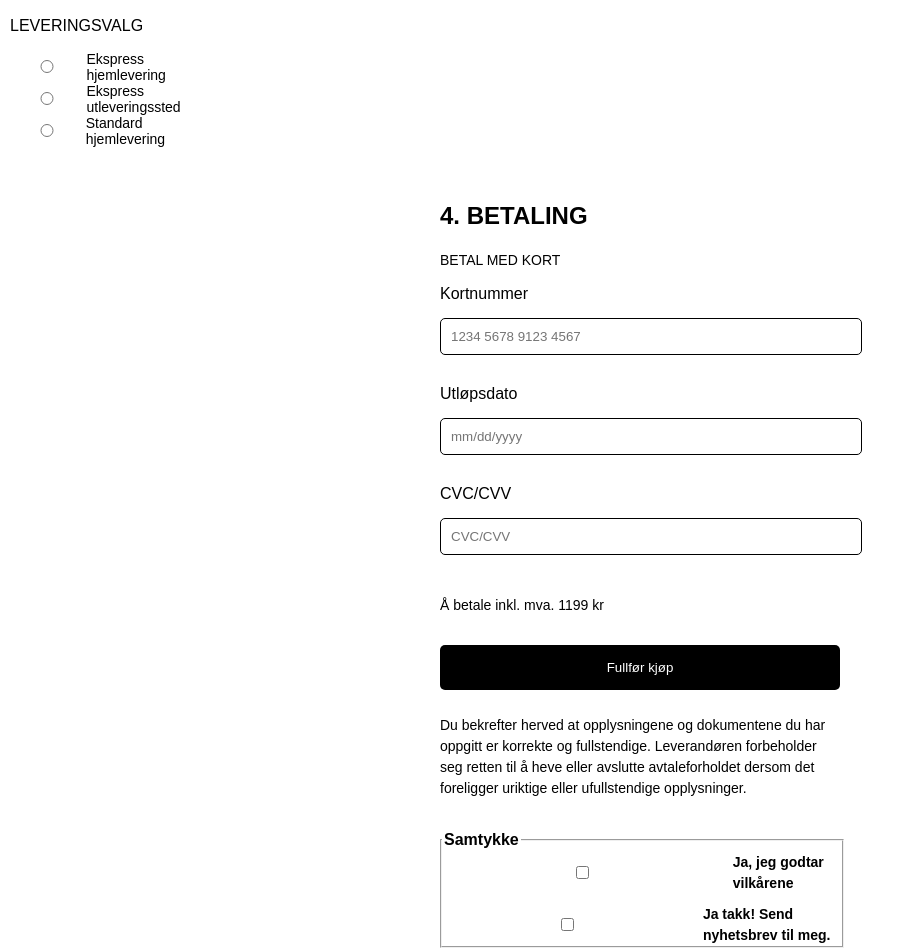
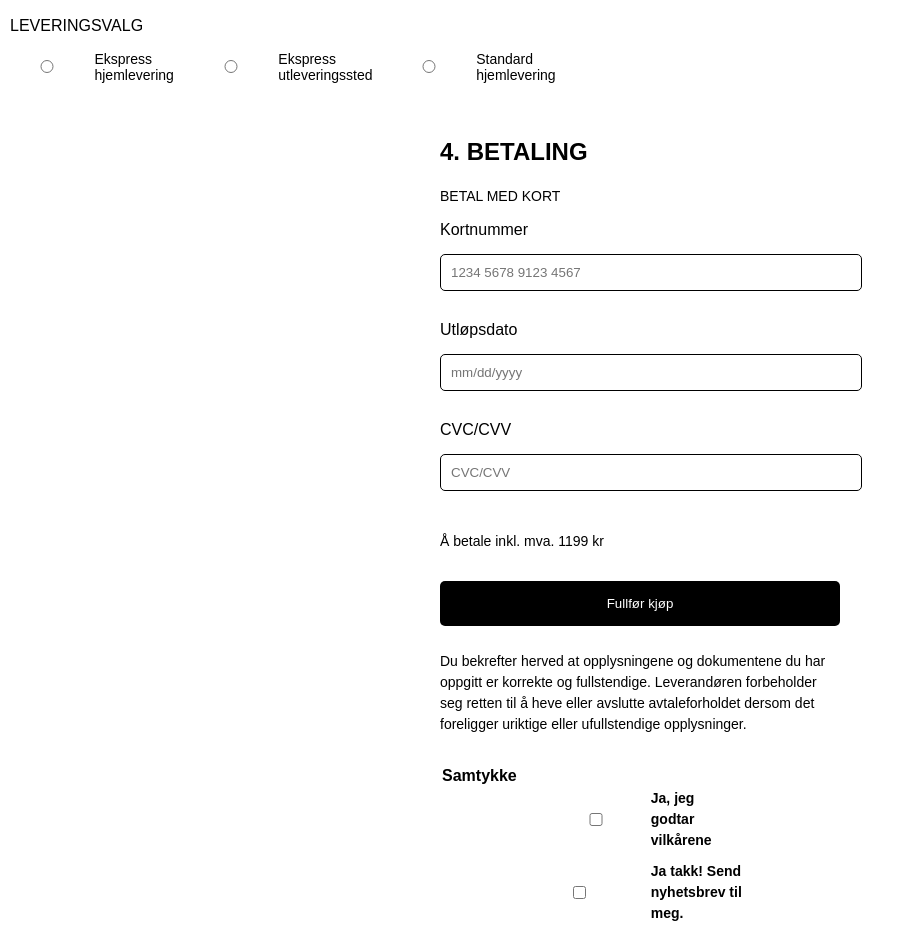
Before and after one commit to LfCrazyCat/eksamen_minstekrav, a plain HTML site: page checkout.html in a window 1280 px wide. Shown: the part 4748-5699 px from the top of the page, without its empty margins (0-914 px from the left). Drawn offline with Linux system fonts and the light colour scheme.

Commit message:
Update styles.css

```diff
--- a/styles.css
+++ b/styles.css
@@ -238,7 +238,6 @@ nav ul li.logo a {
   display: flex;
   flex-direction: column;
   align-items: flex-start;
-  text-align: left;
   padding: 10px;
   border-radius: 0px;
   gap: 5px;
@@ -592,7 +591,7 @@ footer {
 .product-card {
   display: flex;
   flex-direction: column;
-  align-items: center;
+  align-items: flex-start;
   text-align: center;
   padding: 10px;
   border-radius: 0px;
@@ -838,7 +837,7 @@ button[type="reset"] {
   margin: 0;
   display: flex;
   flex-direction: column;
-  align-items: flex-start;
+  gap: 10px;
 }
 
 .delivery-options li {
@@ -851,10 +850,9 @@ button[type="reset"] {
 .delivery-options label {
   display: flex;
   align-items: center;
-  gap: 2px;
+  gap: 10px;
   font-size: 14px;
   cursor: pointer;
-  text-align: left;
 }
 
 .delivery-options input[type="radio"] {
@@ -865,12 +863,51 @@ button[type="reset"] {
 
 }
 
+@media (min-width: 768px) {
+  .delivery-options ul {
+    flex-direction: row; /* Sett leveringsalternativene på én linje */
+    flex-wrap: wrap; /* La dem brytes til ny linje ved behov */
+    gap: 20px; /* Øk avstand mellom alternativene */
+  }
+}
+
 
 /* Betalingsseksjon */
 .payment {
   margin: 30px auto;
   max-width: 400px;
   padding: 5px;
+}
+
+
+fieldset,
+.consent {
+  padding: 15px;
+  display: flex;
+  flex-direction: column;
+  gap: 15px;
+  border: none;
+}
+
+fieldset,
+.consent label {
+  display: flex;
+  align-items: center;
+  gap: 15px;
+  font-size: 14px;
+  width: 100%;
+}
+
+@media (min-width: 768px) {
+  fieldset.consent {
+    flex-direction: row; /* Sett checkboxene på en linje */
+    justify-content: space-between; /* Spre dem jevnt */
+  }
+
+  fieldset.consent label {
+    width: auto; /* Tilpass bredden til innholdet */
+    flex: 1; /* Sørg for jevn fordeling */
+  }
 }
 
 
```
